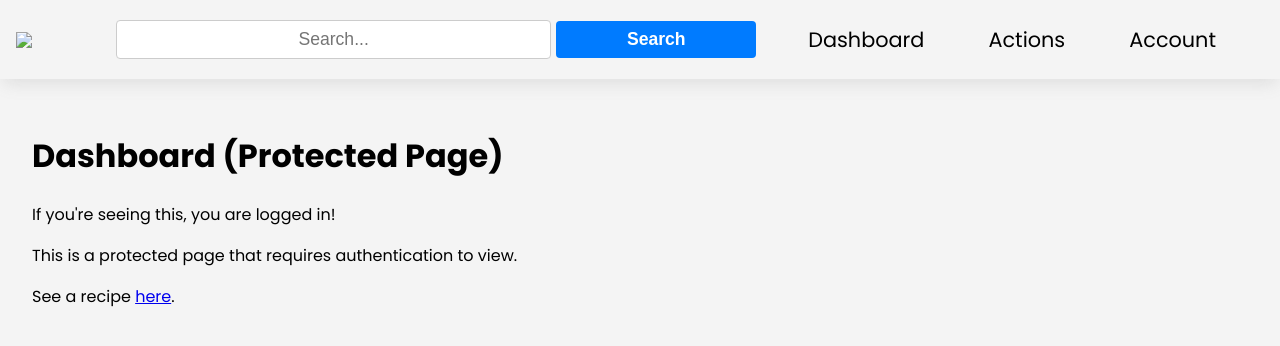
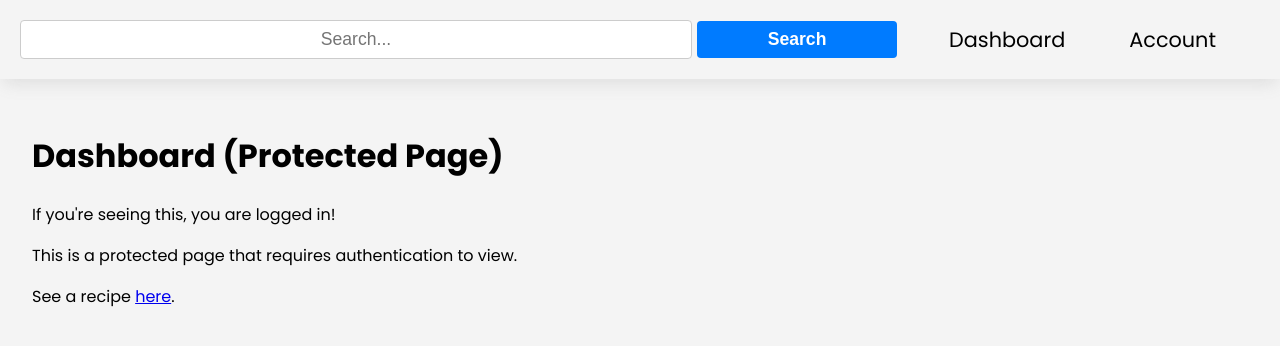
Before and after one commit to danielrugutt/foodfriend, a website with bundled scripts: page static/dashboard.html in a window 1280 px wide. Built offline with nearby package versions, Linux system fonts and the light colour scheme; no server answers.

Commit message:
public website changes and foodfriend.db ignore

```diff
--- a/static/navbar_private.js
+++ b/static/navbar_private.js
@@ -1,7 +1,7 @@
 document.addEventListener("DOMContentLoaded", function () {
     const navbar = `
         <div class="navbar">
-            <img class="logo-img" src="images/default_logo.png'" />
+            <img class="default_logo.png" />
             <form class="search-form" action="/search" method="GET">
                 <input type="text" placeholder="Search..." class="search-input" name="search_query" id="search_query">
                 <button type="submit" class="search-button">Search</button>
@@ -10,7 +10,6 @@ document.addEventListener("DOMContentLoaded", function () {
             <div class="navbar-right" id="navbarRight">
                 <span class="closebtn">&times;</span>
                 <a href="/dashboard.html">Dashboard</a>
-                <a href="/login">Actions</a>
                 <div class="dropdown">
                     <a class="dropbtn" id="dropBtn">Account</a>
                     <div class="dropdown-content">
```
Also changed, not shown: static/index.html (+1 -1 lines), 2 other files.
